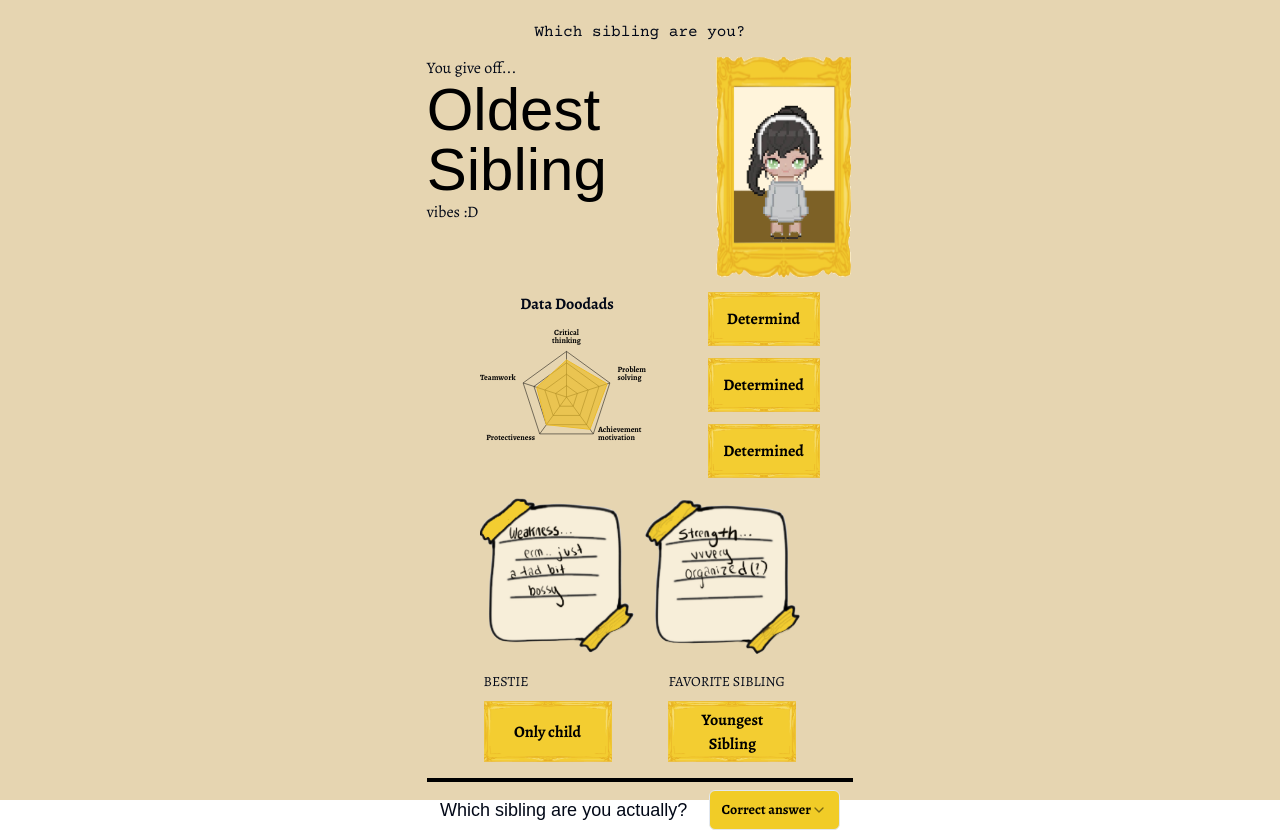
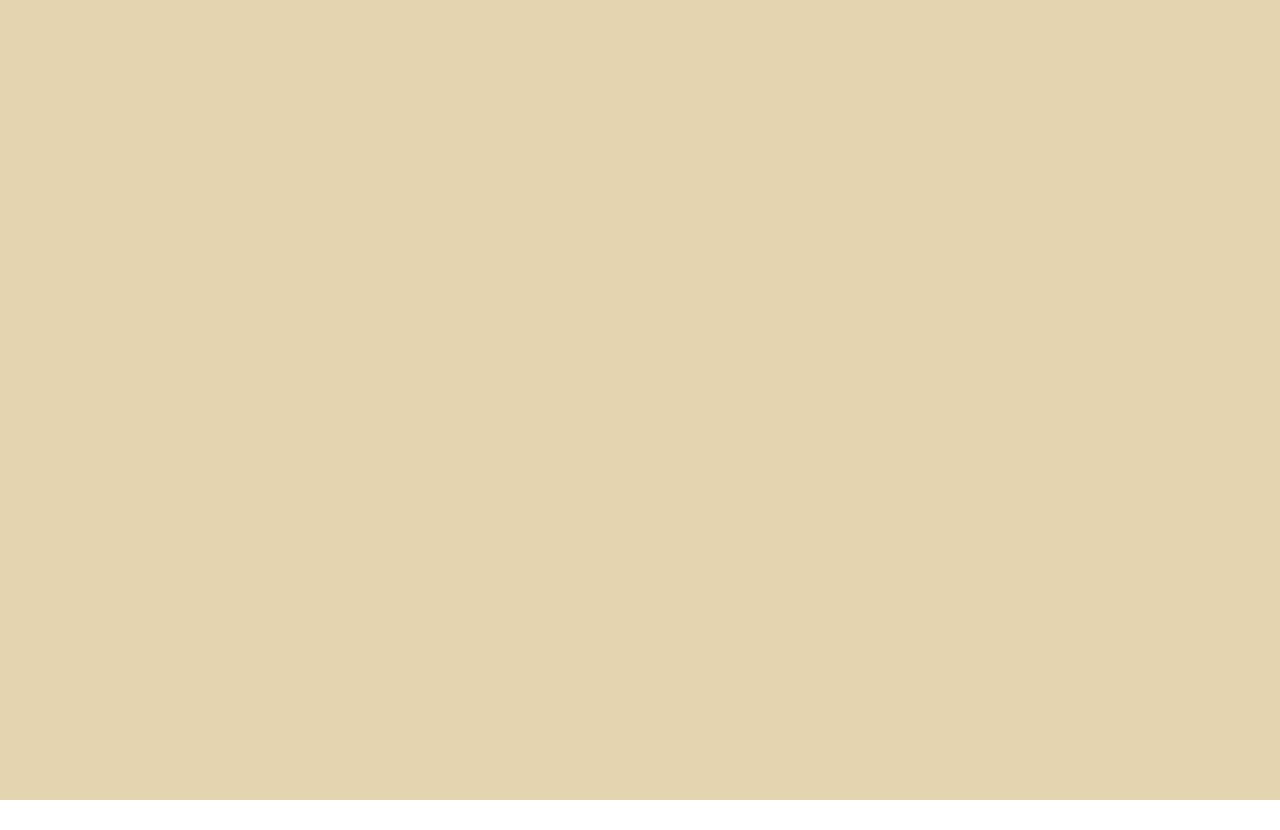
Before and after one commit to Rhygon1/siblings-experiment, a Next.js app: page / in a window 1280 px wide. After the commit the page ends 800 px from the top, so only its background shows below. Built offline with nearby package versions, Linux system fonts and the light colour scheme; a web font is replaced by a local one.

Commit message:
test commit

```diff
--- a/src/app/page.js
+++ b/src/app/page.js
@@ -8,7 +8,7 @@ export default function Home() {
   return (
     <main className={`${fuzzy.className} font-extrabold`}>
       {/* Apply the font directly through className */}
-      <Results />
+      <Question />
     </main>
   );
 }
```
